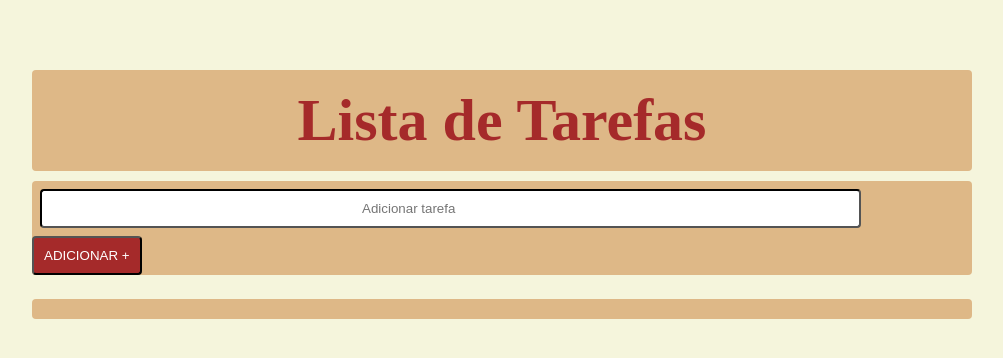
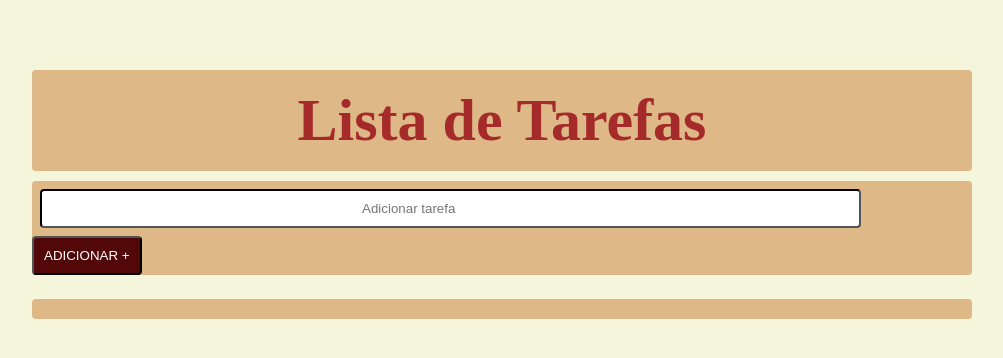
Before and after one commit to Nathanael-hub/Lista-de-tarefas_jquery, a plain HTML site: page index.html in a window 1280 px wide. In both pictures the pointer is over the button "ADICIONAR +". Shown: the whole page, without its empty margins (218-1221 px from the left). Drawn offline with nearby package versions, Linux system fonts and the light colour scheme.

Commit message:
commit de acerto

```diff
--- a/main.css
+++ b/main.css
@@ -78,3 +78,8 @@ li.done{
     text-decoration: line-through;
     color: #888;
 }
+
+
+button:hover{
+    background-color: rgb(82, 8, 8);
+}
```
Also changed, not shown: index.html (line endings or trailing spaces).
